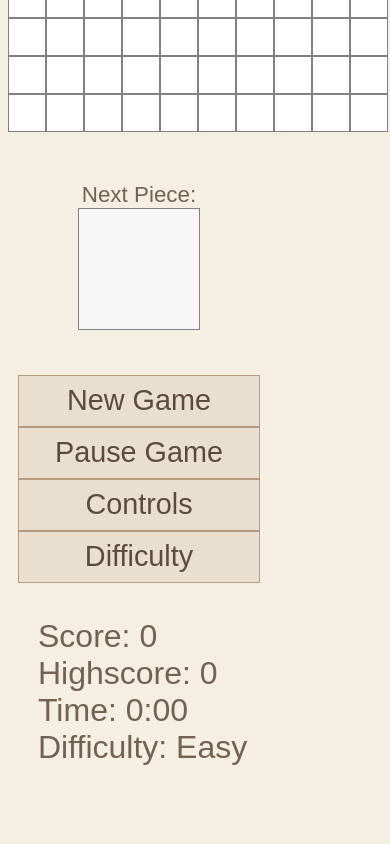
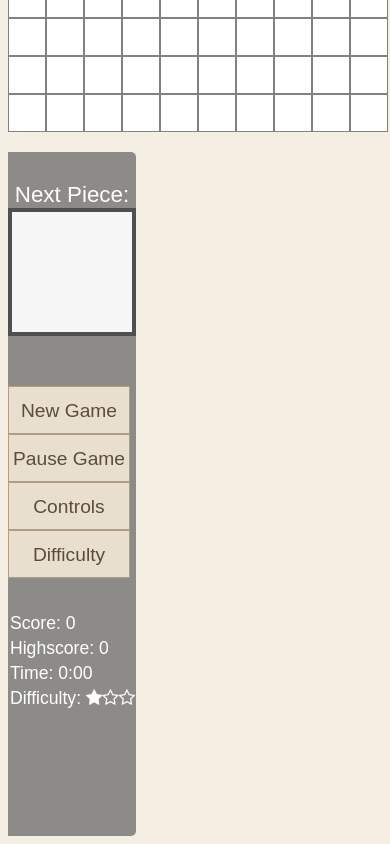
Before and after one commit to Havolt/tetris, a plain HTML site: page ver2/index.html in a window 390 px wide. Shown: the part 580-1424 px from the top of the page. Before the commit the page ends 1354 px from the top, so only its background shows below. Drawn offline with Linux system fonts and the light colour scheme.

Commit message:
styling added for smaller screen sizes

```diff
--- a/ver2/tetrisScript.js
+++ b/ver2/tetrisScript.js
@@ -470,6 +470,8 @@ function createShapeDataCaller(obj){
 
                                         /////Statistics Section/////
 
+    //Draw Each Section functions
+
     function drawScoreBoard(){
         creElT('div', ['scoreboard', 'stats'], document.getElementsByClassName('statsContain')[0], 'Score: 0');
         creElT('div', ['scoreboard', 'stats', 'highscore'], document.getElementsByClassName('statsContain')[0], 'Highscore: '+highScore);
@@ -519,6 +521,9 @@ function createShapeDataCaller(obj){
         creElT('div', 'previewBlockTitle', document.getElementsByClassName('statsContain')[0], 'Next Piece:');
         creElT('div', 'previewBlockContain', document.getElementsByClassName('statsContain')[0]);
     }
+
+
+    //Adds functionality to statistics sections
 
     function updateScoreBoard(sb, hs){
         sb.innerHTML = 'Score: ' + score;
@@ -619,7 +624,6 @@ function createShapeDataCaller(obj){
         document.getElementsByClassName('difficultyBoard')[0].innerHTML = 'Difficulty: ' + diffShow(tetrisObj.runnerSpeed);
         document.getElementsByClassName('difficultyMenu')[0].classList.add('hideDiv')
         difficultyMenuOpen = false;
-        console.log('diff == ' + diff)
     }
 
     function difficultySettings(){
@@ -637,12 +641,12 @@ function createShapeDataCaller(obj){
 
     function diffShow(speed){
         if(speed == 10){
-            return 'Easy';
+            return '<i class="fa fa-star"></i><i class="fa fa-star-o"></i><i class="fa fa-star-o"></i>';
         }
         else if(speed == 6){
-            return 'Medium';
+            return '<i class="fa fa-star"></i><i class="fa fa-star"></i><i class="fa fa-star-o"></i>';
         }else if(speed == 3){
-            return 'Hard';
+            return '<i class="fa fa-star"></i><i class="fa fa-star"></i><i class="fa fa-star"></i>';
         }
     }
 
@@ -699,7 +703,6 @@ function createShapeDataCaller(obj){
             updateTimer(document.getElementsByClassName('timer')[0]);
             updateScoreBoard(document.getElementsByClassName('scoreboard')[0], document.getElementsByClassName('highscore')[0] )
             updatePreviewBlock(document.getElementsByClassName('previewBlockContain')[0], tetrisObj.nextPiece);
-
             if(keepGoing){
                 setTimeout(function(){gameEngine(time)}, time);
             }
@@ -738,17 +741,14 @@ function createShapeDataCaller(obj){
     createMapData(tetrisObj);
     createShapeDataCaller(tetrisObj);
     drawMap(tetrisObj.mapData);
-    //drawPreviewBlock();
     drawPreviewBlock();
     drawNewGameButton()
     drawPauseGameButton();
     drawControlsButton();
     drawDifficultyButton();
-
     drawScoreBoard();
     drawTimer();
     drawDifficultyBoard();
-
     drawDifficultyWarning();
     drawDifficultyMenu();
 
@@ -769,7 +769,6 @@ function createShapeDataCaller(obj){
             document.getElementsByClassName('tetrisBoardDark')[0].innerHTML = '';
             unHaltGame();
     });
-    console.log(document.getElementsByClassName('difficultyMenuButton').length)
     for(let i = 0; i < document.getElementsByClassName('difficultyMenuButton').length; i++){
         document.getElementsByClassName('difficultyMenuButton')[i].addEventListener('click', function(){changeDifficulty(document.getElementsByClassName('difficultyMenuButton')[i])})
     }
--- a/ver2/tetrisStyle.css
+++ b/ver2/tetrisStyle.css
@@ -117,7 +117,6 @@ body{
     border: 1px solid #b69b80;
     line-height: 48px;
     position: relative;
-
     user-select: none;
 }
 
@@ -310,6 +309,11 @@ body{
         margin-left: 10px;
     }
 
+    .stats{
+        font-size: 1.6em;
+        margin-left: 30px;
+    }
+
     .tetrisBoardDark{
         left: 0px;
     }
@@ -318,6 +322,44 @@ body{
         width: 600px;
     }
 
+}
+
+@media only screen and (max-width: 670px) {
+
+    .tetrisContain{
+        margin: 0 auto;
+        width: auto;
+    }
+    .statsContain{
+        margin-left: 0px;
+        background: rgba(88, 88, 88, 0.658);
+        border-top-right-radius: 5px;
+        border-bottom-right-radius: 5px;
+        height: 684px;
+    }
+
+    .previewBlockTitle{
+        color: white;
+    }
+
+    .previewBlockContain{
+        margin-bottom: 50px;
+        margin-left: 0;
+        border: 4px solid rgba(37, 37, 37, 0.795);
+    }
+
+    .stats{
+        color: white;
+        margin-left: 2px;
+        font-size: 1.1em;
+        margin-bottom: 4px;
+    }
+
+    .optionButtons{
+        width: 120px;
+        height: 46px;
+        font-size: 1.2em;
+    }
 }
 
 @media only screen and (max-height: 720px) {
@@ -340,5 +382,23 @@ body{
         font-size: 4em;
     }
 
+    .previewBlockTitle{
+        margin-top: 0px;
+    }
+
+    .previewBlockContain{
+        margin-bottom: 28px;
+    }
+
+    .optionButtons{
+        font-size: 1.5em;
+        width: 200px;
+        height: 45px
+    }
+
+    .stats{
+        font-size: 1.6em;
+    }
+
 
 }
```
